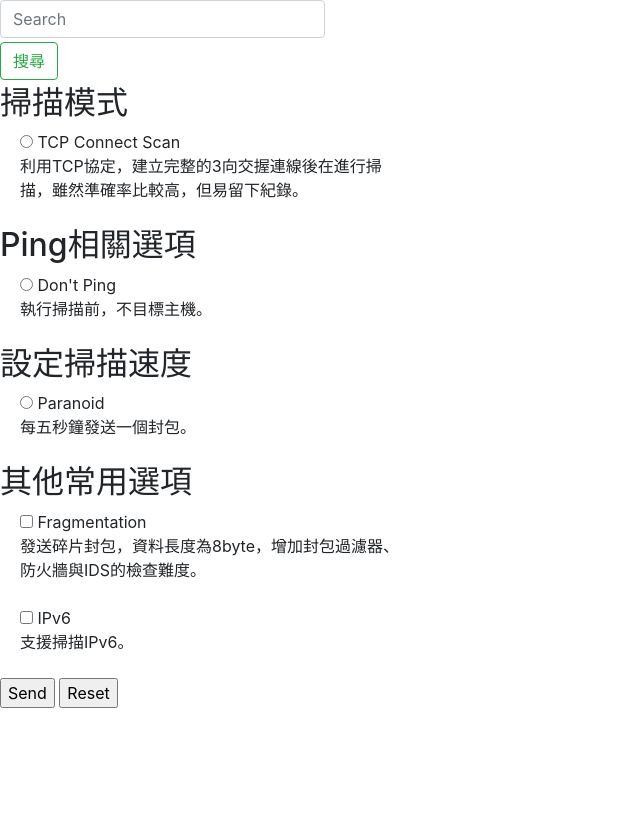
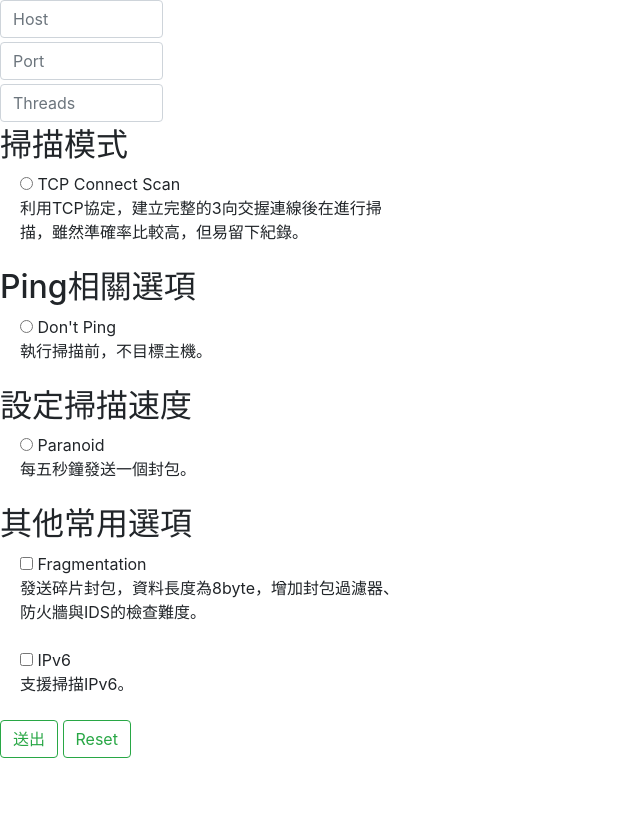
Before and after one commit to astroicers/flask_web, a Flask app: page /nmap in a window 1280 px wide. Shown: the part 56-876 px from the top of the page, without its empty margins (0-640 px from the left). Run offline with Flask 2, Linux system fonts and the light colour scheme; some libraries are stand-ins or nearby versions.

Commit message:
201806282231

```diff
--- a/app.py
+++ b/app.py
@@ -3,6 +3,7 @@
 from flask import Flask, render_template, request
 from pymongo import MongoClient
 import re
+import subprocess
 
 
 def fuzzer_search(fuzzer_input):
@@ -36,18 +37,34 @@ mon = MongoClient('mongodb://' + 'root' + ':' + 'example' + '@127.0.0.1')
 
 @app.route("/add_task", methods=['GET', 'POST'])
 def scan():
-    #scan_mode_list = ''
-    #ping_list = ''
-    #speed_list = ''
-    #other_list = ''
+    command = [
+        'python2.7', '/config/muti_nmap_mongo.py']
 
     if request.method == 'POST':
+        search_host = request.form.get('search_host')
+        search_port = request.form.get('search_port')
+        search_threads = request.form.get('search_threads')
+
         scan_mode_list = request.form.get('scan_mode_list')
         ping_list = request.form.get('ping_list')
         speed_list = request.form.get('speed_list')
         other_listf = request.form.get('other_list-f')
         other_list6 = request.form.get('other_list-6')
-    return render_template('add_scan.html', scan_mode_list=scan_mode_list, ping_list=ping_list, speed_list=speed_list, other_listf=other_listf, other_list6=other_list6)
+    command.append('-i')
+    command.append(search_host)
+    command.append('-p')
+    command.append(search_port)
+    command.append('-t')
+    command.append(search_threads)
+    command.append('-a')
+    temp2 = [scan_mode_list, ping_list, speed_list, other_listf, other_list6]
+    temp = ''
+    for x in temp2:
+        if x != None:
+            temp += x+' '
+    command.append(temp)
+    process = subprocess.Popen(command, stderr=subprocess.PIPE)
+    return render_template('add_scan.html', command=command)
 
 
 @app.route("/nmap", methods=['GET', 'POST'])
--- a/templates/add_scan.html
+++ b/templates/add_scan.html
@@ -1,6 +1,3 @@
 <html>
-    <p>{{scan_mode_list}}</p>
-    <p>{{ping_list}}</p>
-    <p>{{speed_list}}</p>
-    <p>{{other_listf,other_list6}}</p>
+    <p>{{command}}</p>
 </html>
--- a/templates/nmap_gui.html
+++ b/templates/nmap_gui.html
@@ -42,24 +42,11 @@
     </header>
     <div class="row">
         <div class="col-4">
-            <!--
-    <FORM action="http://somesite.com/prog/adduser" method="post">
-    <P>
-    <LABEL for="firstname">First name: </LABEL>
-              <INPUT type="text" id="firstname"><BR>
-    <LABEL for="lastname">Last name: </LABEL>
-              <INPUT type="text" id="lastname"><BR>
-    <LABEL for="email">email: </LABEL>
-              <INPUT type="text" id="email"><BR>
-    <INPUT type="radio" name="sex" value="Male"> Male<BR>
-    <INPUT type="radio" name="sex" value="Female"> Female<BR>
-    <INPUT type="submit" value="Send"> <INPUT type="reset">
-    </P>
-    </FORM>
--->
             <form action="add_task" method="POST">
-                <input class="form-control mr-sm-1 mb-sm-1" type="search" placeholder="Search" aria-label="Search" name="search_filter" style="width:80%">
-                <button class="btn btn-outline-success my-2 my-sm-0 mb-sm-1" type="submit">搜尋</button>
+                <input class="form-control mr-sm-1 mb-sm-1" type="text" placeholder="Host" aria-label="text" name="search_host" style="width:40%">
+                <input class="form-control mr-sm-1 mb-sm-1" type="text" placeholder="Port" aria-label="text" name="search_port" style="width:40%">
+                <input class="form-control mr-sm-1 mb-sm-1" type="text" placeholder="Threads" aria-label="text" name="search_threads" style="width:40%">
+
                 <h2>掃描模式</h2>
                 <!--
                     -sT: (TCP Connect Scan)
@@ -72,12 +59,11 @@
                     -sU: (UDP Scan)
                     -sO: (IP Protocol Scan)
                     -sP: (Ping Sweep)
-                    利用TCP協定，建立完整的3向交握連線後在進行掃描，雖然準確率比較高，但易留下紀錄。
                 -->
                 {% for x in scan_mode_list %}
                 <div class="form-check">
                     <label>
-                        <input type="radio" name="scan_mode_list">
+                        <input type="radio" name="scan_mode_list" value="{{x.arg}}">
                         <span class="label-text">{{ x.name }}</span>
                         <p>{{x.text}}</p>
                     </label>
@@ -96,7 +82,7 @@
                 {% for x in ping_list %}
                 <div class="form-check">
                     <label>
-                        <input type="radio" name="ping_list">
+                        <input type="radio" name="ping_list" value="{{x.arg}}">
                         <span class="label-text">{{ x.name }}</span>
                         <p>{{x.text}}</p>
                     </label>
@@ -114,7 +100,7 @@
                 {% for x in speed_list %}
                 <div class="form-check">
                     <label>
-                        <input type="radio" name="speed_list">
+                        <input type="radio" name="speed_list" value="{{x.arg}}">
                         <span class="label-text">{{ x.name }}</span>
                         <p>{{x.text}}</p>
                     </label>
@@ -128,14 +114,14 @@
                 {% for x in other_list %}
                 <div class="form-check">
                     <label>
-                        <input type="checkbox" name="other_list{{x.arg}}">
+                        <input type="checkbox" name="other_list{{x.arg}}" value="{{x.arg}}">
                         <span class="label-text">{{ x.name }}</span>
                         <p>{{x.text}}</p>
                     </label>
                 </div>
                 {% endfor %}
-                <INPUT type="submit" value="Send">
-                <INPUT type="reset">
+                <button class="btn btn-outline-success my-2 my-sm-0 mb-sm-1" type="submit">送出</button>
+                <input class="btn btn-outline-success my-2 my-sm-0 mb-sm-1" type="reset">
             </form>
         </div>
         <div class="col-8">
```
